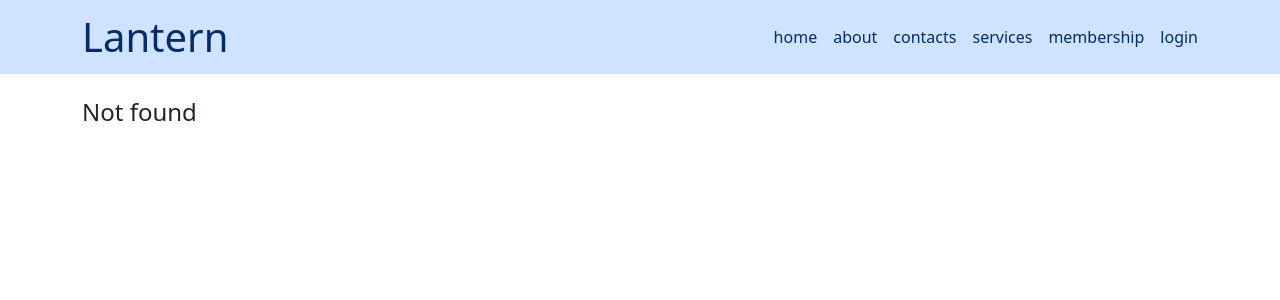
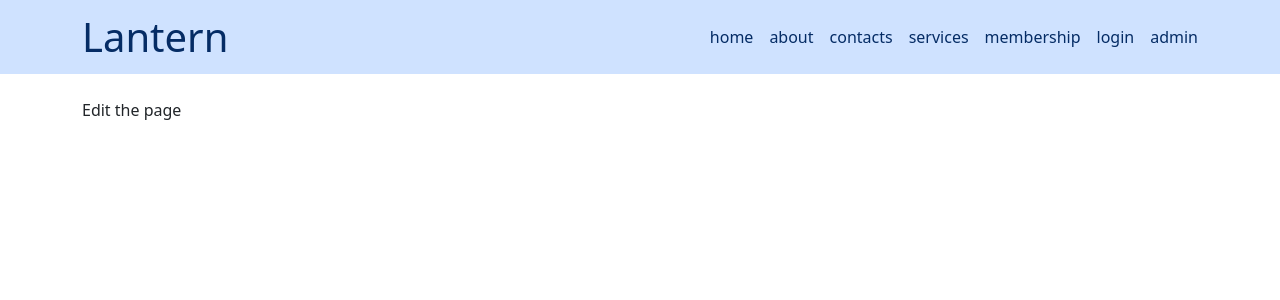
Before and after one commit to Dilnoza-Tasheva/homework65, a React (Vite) app: page /pages/admin in a window 1280 px wide. Before the commit this address had no page. Shown: the top 300 px of the page. Built offline with nearby package versions, Linux system fonts and the light colour scheme.

Commit message:
Added admin page to the navigation

```diff
--- a/src/App.tsx
+++ b/src/App.tsx
@@ -6,6 +6,7 @@ import Contacts from './Containers/Contacts/Contacts.tsx';
 import Services from './Containers/Services/Services.tsx';
 import Membership from './Containers/Membership/Membership.tsx';
 import Login from './Containers/Login/Login.tsx';
+import Admin from './Containers/Admin/Admin.tsx';
 
 const App = () => {
 
@@ -22,6 +23,7 @@ const App = () => {
             <Route path="/pages/membership" element={<Membership/>}/>
             <Route path="/pages/login" element={<Login/>}/>
             <Route path="/pages/about" element={<About/>}/>
+            <Route path="/pages/admin" element={<Admin/>}/>
             <Route path="*" element={<h4>Not found</h4>}/>
             <Route path="/pages/contacts" element={<Contacts/>}>
             </Route>
--- a/src/Components/EditPage/EditPage.tsx
+++ b/src/Components/EditPage/EditPage.tsx
@@ -3,6 +3,7 @@
 const EditPage = () => {
   return (
     <div>
+      Edit the page
 
     </div>
   );
--- a/src/Components/NavBar/NavBar.tsx
+++ b/src/Components/NavBar/NavBar.tsx
@@ -24,10 +24,14 @@ const NavBar = () => {
                 <NavLink to="/pages/services" className="text-primary-emphasis text-decoration-none">services</NavLink>
               </li>
               <li>
-                <NavLink to="/pages/membership" className="text-primary-emphasis text-decoration-none">membership</NavLink>
+                <NavLink to="/pages/membership"
+                         className="text-primary-emphasis text-decoration-none">membership</NavLink>
               </li>
               <li>
                 <NavLink to="/pages/login" className="text-primary-emphasis text-decoration-none">login</NavLink>
+              </li>
+              <li>
+                <NavLink to="/pages/admin" className="text-primary-emphasis text-decoration-none">admin</NavLink>
               </li>
             </nav>
           </div>
--- /dev/null
+++ b/src/Containers/Admin/Admin.tsx
@@ -0,0 +1,12 @@
+import EditPage from '../../Components/EditPage/EditPage.tsx';
+
+
+const Admin = () => {
+  return (
+    <div>
+      <EditPage/>
+    </div>
+  );
+};
+
+export default Admin;
```
